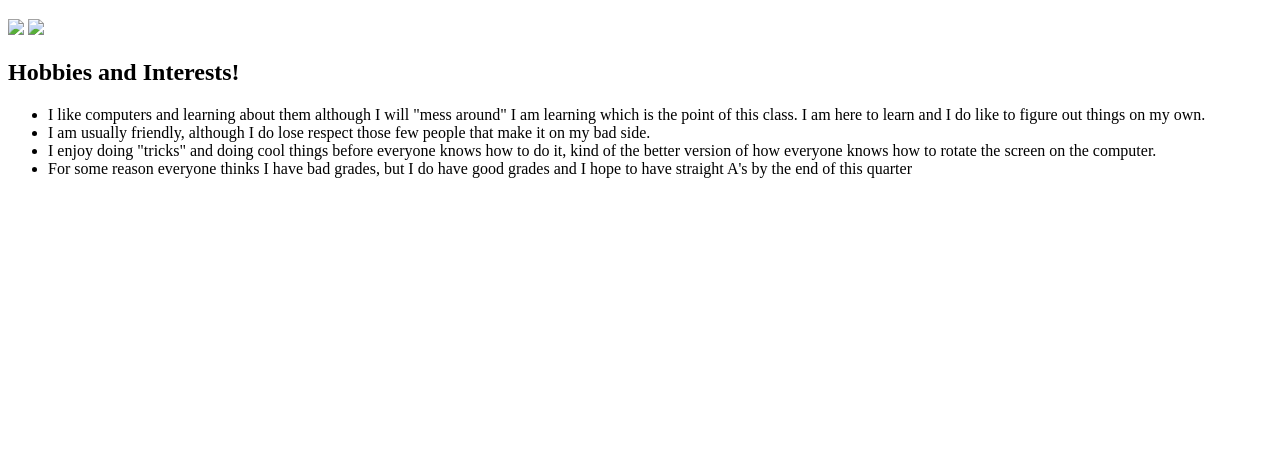
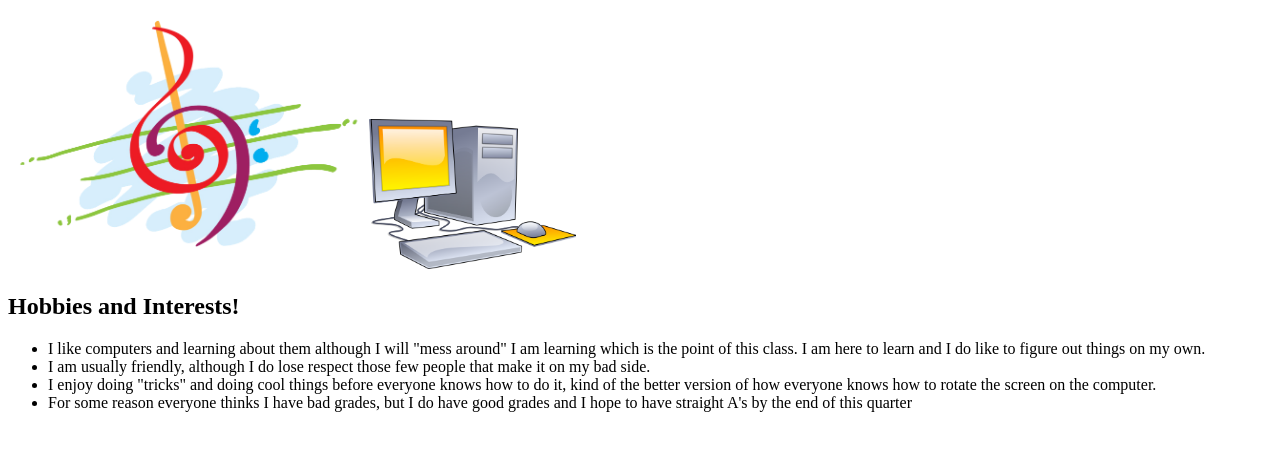
Before and after one commit to follow-4nthony2/My_First_Website, a plain HTML site: page about.html in a window 1280 px wide. Shown: the part 87-538 px from the top of the page. Drawn offline with Linux system fonts and the light colour scheme; the site is published under a folder, as on GitHub Pages, so addresses that start at the root find nothing.

Commit message:
Update about.html

```diff
--- a/about.html
+++ b/about.html
@@ -10,8 +10,8 @@
     <a href="about.html">About Me</a>
     <a href="vocab.html">Vocabulary</a>
     <h1>This is my about me page!</h1>
-    <img src="/images/music.png" height="250"\>
-    <img src="/images/computer.png" height="150"
+    <img src="images/music.png" height="250"\>
+    <img src="images/computer.png" height="150"
     <br>
     <h2>Hobbies and Interests!</h2>
     <ul>
```
